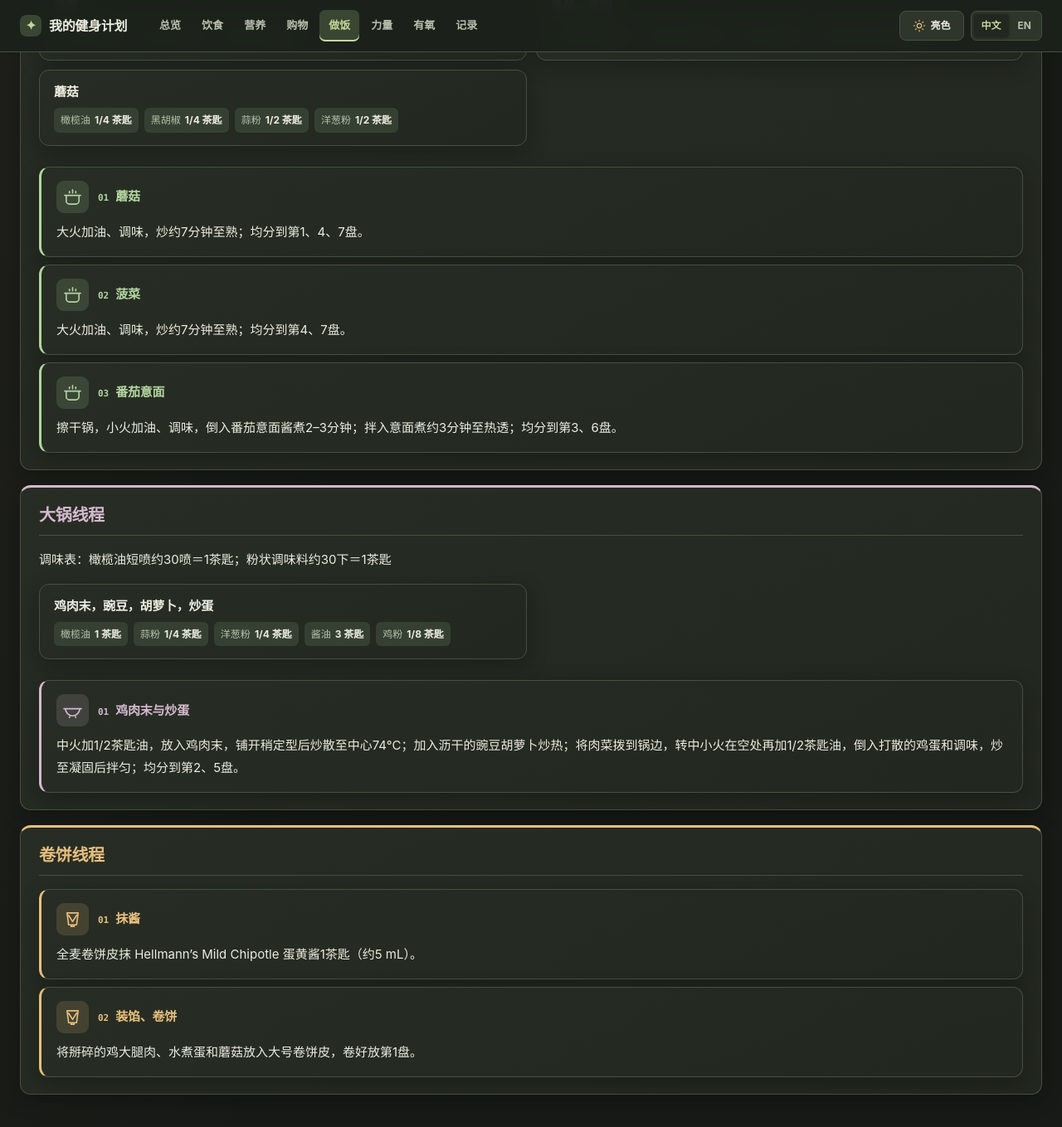
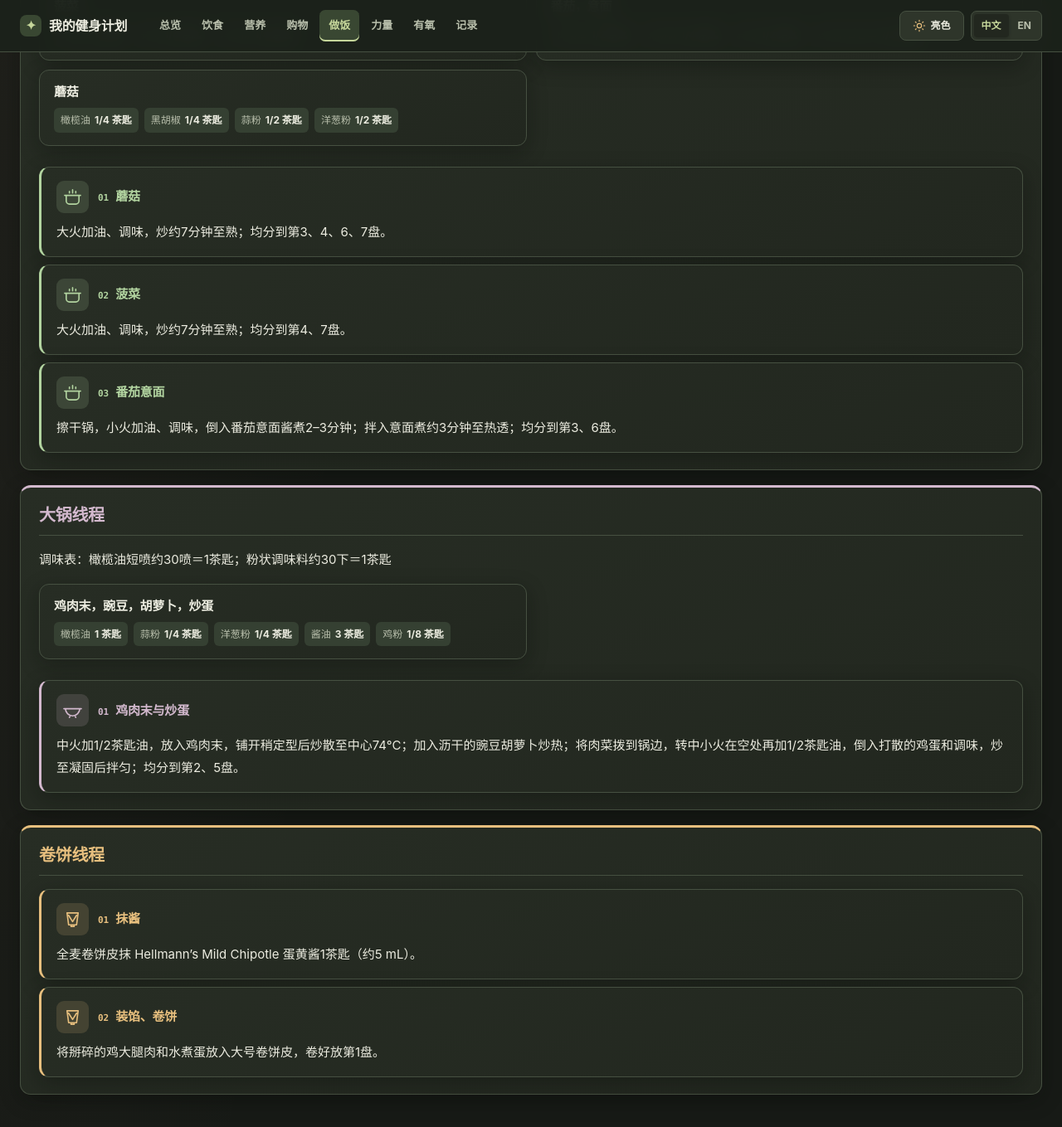
Before and after one commit to yunhaixiang/fitness, a Jekyll site: the page built from cooking.md, in a window 1280 px wide and 1400 px high, scrolled down 7671 px. Shown: the top 1359 px of the window at 83% size. Built offline with Jekyll 4.4.1, drawn with Linux system fonts in a browser that asks for light colours; some of the changed text lies outside the part shown.

Commit message:
Split mushrooms evenly between pasta and potato meals

```diff
--- a/_data/meal_nutrition.json
+++ b/_data/meal_nutrition.json
@@ -4,9 +4,9 @@
     "fruit_breakfast": {"label": "周日—周二早餐（混合水果盘）", "foodZh": "高纤维谷物早餐 40 g，无糖豆奶 270 mL，一水肌酸 5 g，混合水果盘约 333 g", "foodEn": "40 g high-fibre cereal, 270 mL unsweetened soy milk, 5 g creatine monohydrate, about 333 g mixed fruit", "kcal": "342", "protein": "13.3", "fat": "6.0", "saturatedFat": "0.8", "carbs": "74.8", "fibre": "23.0", "sugar": "31.1", "cholesterol": "0", "sodium": "256", "calcium": "521", "iron": "7.2", "potassium": "1,042"},
     "kiwi_breakfast": {"label": "周三—周六早餐（奇异果2个）", "foodZh": "高纤维谷物早餐 40 g，无糖豆奶 270 mL，一水肌酸 5 g，奇异果 2 个", "foodEn": "40 g high-fibre cereal, 270 mL unsweetened soy milk, 5 g creatine monohydrate, 2 kiwis", "kcal": "285", "protein": "13.0", "fat": "6.2", "saturatedFat": "0.7", "carbs": "61.3", "fibre": "23.8", "sugar": "15.8", "cholesterol": "0", "sodium": "244", "calcium": "532", "iron": "6.9", "potassium": "943"},
     "outside_drink": {"label": "餐外饮品", "foodZh": "无糖豆奶 270 mL", "foodEn": "270 mL unsweetened soy milk", "kcal": "97", "protein": "8.6", "fat": "4.8", "saturatedFat": "0.5", "carbs": "4.3", "fibre": "2.1", "sugar": "1.1", "cholesterol": "0", "sodium": "97", "calcium": "323", "iron": "0.9", "potassium": "377"},
-    "potato": {"label": "周二午／周三晚／周五晚／周日午", "kcal": "664", "protein": "56.3", "fat": "26.8", "saturatedFat": "7.7", "carbs": "47.3", "fibre": "7.9", "sugar": "11.4", "cholesterol": "128", "sodium": "884", "calcium": "216", "iron": "7.1", "potassium": "2,933"},
-    "wrap": {"label": "周日晚／周四午", "kcal": "715", "protein": "62.9", "fat": "35.7", "saturatedFat": "8.6", "carbs": "36.3", "fibre": "4.5", "sugar": "2.8", "cholesterol": "605", "sodium": "792", "calcium": "123", "iron": "5.6", "potassium": "1,266"},
+    "potato": {"label": "周二午／周三晚／周五晚／周日午", "kcal": "658", "protein": "55.8", "fat": "26.7", "saturatedFat": "7.7", "carbs": "46.3", "fibre": "7.7", "sugar": "11.1", "cholesterol": "128", "sodium": "883", "calcium": "212", "iron": "7.0", "potassium": "2,845"},
+    "wrap": {"label": "周日晚／周四午", "kcal": "692", "protein": "60.9", "fat": "35.2", "saturatedFat": "8.5", "carbs": "32.2", "fibre": "3.9", "sugar": "1.5", "cholesterol": "605", "sodium": "787", "calcium": "107", "iron": "5.2", "potassium": "914"},
     "rice": {"label": "周一午／周二晚／周四晚／周六午", "kcal": "669", "protein": "61.8", "fat": "24.5", "saturatedFat": "8.2", "carbs": "51.7", "fibre": "5.0", "sugar": "3.8", "cholesterol": "594", "sodium": "685", "calcium": "121", "iron": "3.5", "potassium": "884"},
-    "pasta": {"label": "周一晚／周三午／周五午／周六晚", "kcal": "637", "protein": "46.8", "fat": "20.3", "saturatedFat": "3.3", "carbs": "67.8", "fibre": "4.3", "sugar": "7.5", "cholesterol": "159", "sodium": "816", "calcium": "76", "iron": "4.2", "potassium": "1,099"}
+    "pasta": {"label": "周一晚／周三午／周五午／周六晚", "kcal": "655", "protein": "48.3", "fat": "20.6", "saturatedFat": "3.4", "carbs": "70.9", "fibre": "4.8", "sugar": "8.5", "cholesterol": "159", "sodium": "820", "calcium": "88", "iron": "4.5", "potassium": "1,363"}
   }
 }
--- a/assets/cooking-flow.js
+++ b/assets/cooking-flow.js
@@ -51,7 +51,7 @@
     { id: 'spinach', label: ['菠菜', 'Spinach'], note: ['小锅 · 约7分钟', 'Saucepan · about 7 min'], group: 'small-wok', before: ['mushroom', 'prep-spinach'], link: '#cook-spinach' },
     { id: 'tomato', label: ['番茄意面', 'Tomato Pasta'], note: ['小锅 · 酱汁与意面', 'Saucepan · sauce and pasta'], group: 'small-wok', before: ['spinach', 'pasta', 'prep-tomato'], link: '#cook-tomato' },
     { id: 'ground', label: ['鸡肉末与炒蛋', 'Ground Chicken and Eggs'], note: ['大锅 · 豌豆与胡萝卜', 'Wok · peas and carrots'], group: 'large-wok', before: ['prep-meat', 'prep-beaten-eggs', 'prep-peas-carrots'], link: '#cook-ground' },
-    { id: 'wrap', label: ['抹酱、装馅、卷饼', 'Sauce, Fill and Roll Wrap'], note: ['鸡腿肉、水煮蛋、蘑菇', 'Chicken, boiled eggs, mushrooms'], group: 'wrap', before: ['chicken', 'eggs', 'mushroom'], link: '#cook-wrap' },
+    { id: 'wrap', label: ['抹酱、装馅、卷饼', 'Sauce, Fill and Roll Wrap'], note: ['鸡腿肉、水煮蛋', 'Chicken, boiled eggs'], group: 'wrap', before: ['chicken', 'eggs'], link: '#cook-wrap' },
     { id: 'finish', label: ['分盘、入冰箱、清洗', 'Portion, Refrigerate and Clean'], note: ['所有餐食完成后', 'When every component is ready'], group: 'finish', before: ['rice', 'chicken', 'potato', 'ribs', 'salmon', 'haddock', 'mushroom', 'spinach', 'tomato', 'ground', 'wrap'], link: '#portions' }
   ];
   const groups = [
@@ -63,7 +63,7 @@
     { id: 'pots', icon: 'pot', title: ['煮锅一、煮锅二', 'Pots 1 and 2'], hint: ['鸡蛋与意面并行', 'Eggs and pasta in parallel'] },
     { id: 'small-wok', icon: 'pot', title: ['小锅', 'Saucepan'], hint: ['蘑菇 → 菠菜 → 番茄意面', 'Mushrooms → spinach → tomato pasta'] },
     { id: 'large-wok', icon: 'wok', title: ['大锅', 'Wok'], hint: ['鸡肉末、蔬菜、炒蛋', 'Ground chicken, vegetables and eggs'] },
-    { id: 'wrap', icon: 'wrap', title: ['卷饼', 'Wrap'], hint: ['等待鸡腿肉、鸡蛋和蘑菇', 'Wait for chicken, eggs and mushrooms'] },
+    { id: 'wrap', icon: 'wrap', title: ['卷饼', 'Wrap'], hint: ['等待鸡腿肉和鸡蛋', 'Wait for chicken and eggs'] },
     { id: 'finish', icon: 'finish', title: ['收尾', 'Finish'], hint: ['全部完成后分盘', 'Portion after everything is ready'] }
   ];
 
--- a/assets/i18n.js
+++ b/assets/i18n.js
@@ -50,6 +50,7 @@
     '鸡大腿肉1块，裹粉黑线鳕1片': '1 Chicken Thigh, 1 Breaded Haddock Fillet',
     'BBQ排骨1/4盒，三文鱼1块': '¼ box of BBQ ribs, 1 salmon portion',
     '菠菜，蘑菇': 'spinach, mushrooms',
+    '番茄，蘑菇': 'Tomato, Mushrooms',
     '豌豆，胡萝卜': 'peas, carrots',
     '放纵餐': 'Cheat Meals',
     '按在原计划外加吃一次计算；营养数据为参考估算。': 'Assumes one extra item on top of the meal plan; nutrient values are approximate.',
@@ -95,14 +96,14 @@
     '三文鱼：400°F烤8分钟至熟透；第4、7盘各放1块。': 'Salmon: air-fry at 400°F for 8 minutes until cooked through; put one portion each in meals 4 and 7.',
     '水煮蛋：水开后煮约8分钟；掰碎后放第1盘。': 'Boiled eggs: once the water boils, cook for about 8 minutes. Break up and add to meal 1.',
     '意面：水开后煮约8分钟。': 'Pasta: once the water boils, cook for about 8 minutes.',
-    '蘑菇：大火加油、调味，炒约7分钟至熟；均分到第1、4、7盘。': 'Mushrooms: cook over high heat with oil and seasoning for about 7 minutes; split evenly between meals 1, 4 and 7.',
+    '蘑菇：大火加油、调味，炒约7分钟至熟；均分到第3、4、6、7盘。': 'Mushrooms: cook over high heat with oil and seasoning for about 7 minutes; split evenly between meals 3, 4, 6 and 7.',
     '番茄，意面：擦干锅，小火加油、调味，倒入番茄意面酱煮2–3分钟；拌入意面煮约3分钟至热透；均分到第3、6盘。': 'Tomato pasta: wipe the saucepan dry, add oil and seasoning over low heat, then add the tomato sauce and heat for 2–3 minutes. Stir in the pasta and cook about 3 more minutes. Split between meals 3 and 6.',
     '菠菜：大火加油、调味，炒约7分钟至熟；均分到第4、7盘。': 'Spinach: cook over high heat with oil and seasoning for about 7 minutes; split between meals 4 and 7.',
     '点击步骤查看前置任务和后续任务。': 'Select a step to see what comes before and after it.',
     '下方按厨具列出完整做饭步骤；启用 JavaScript 可查看交互流程。': 'The full cooking steps are listed below by appliance. Enable JavaScript for the interactive workflow.',
     '鸡肉末，豌豆，胡萝卜，炒蛋：中火加1/2茶匙油，放入鸡肉末，铺开稍定型后炒散至中心74°C；加入沥干的豌豆胡萝卜炒热；将肉菜拨到锅边，转中小火在空处再加1/2茶匙油，倒入打散的鸡蛋和调味，炒至凝固后拌匀；均分到第2、5盘。': 'Ground chicken, peas, carrots and scrambled eggs: add ½ tsp oil over medium heat and spread out the ground chicken. Let it set briefly, then break it up and cook to 74°C. Add the drained peas and carrots and heat through. Push the mixture aside, lower to medium-low, add another ½ tsp oil, then the beaten eggs and seasoning. Cook until set, combine and divide between meals 2 and 5.',
     '全麦卷饼皮抹 Hellmann’s Mild Chipotle 蛋黄酱1茶匙（约5 mL）。': 'Spread 1 tsp (about 5 mL) Hellmann’s Mild Chipotle mayonnaise on the whole-wheat tortilla.',
-    '将掰碎的鸡大腿肉、水煮蛋和蘑菇放入大号卷饼皮，卷好放第1盘。': 'Put the shredded chicken thighs, broken-up boiled eggs and mushrooms into the large tortilla; roll and put in meal 1.',
+    '将掰碎的鸡大腿肉和水煮蛋放入大号卷饼皮，卷好放第1盘。': 'Put the shredded chicken thighs and broken-up boiled eggs into the large tortilla; roll and put in meal 1.',
     '在家与健身馆的动作、组数和肌群': 'Exercises, sets and muscle groups at home and at the gym',
     '力量训练（在家）': 'Strength training (home)', '力量训练（在健身馆）': 'Strength training (gym)',
     '配重是训练量对照值；首次先用较轻重量试做，能稳定完成最少次数再逐步加重。史密斯机数字为两侧加片总重，杆重依机型。': 'These loads are targets for comparing planned volume. Start lighter, then add weight once you can complete the minimum reps with control. Smith machine values show total added plates; bar weight varies by machine.',
--- a/cooking.md
+++ b/cooking.md
@@ -80,7 +80,7 @@ cooking: true
 </tr>
 <tr>
 <td>蘑菇</td>
-<td>1、4、7各1/3</td>
+<td>3、4、6、7</td>
 </tr>
 <tr>
 <td>菠菜</td>
@@ -274,7 +274,7 @@ cooking: true
 </table>
 </div>
 
-1. 蘑菇：大火加油、调味，炒约7分钟至熟；均分到第1、4、7盘。
+1. 蘑菇：大火加油、调味，炒约7分钟至熟；均分到第3、4、6、7盘。
 2. 菠菜：大火加油、调味，炒约7分钟至熟；均分到第4、7盘。
 3. 番茄，意面：擦干锅，小火加油、调味，倒入番茄意面酱煮2–3分钟；拌入意面煮约3分钟至热透；均分到第3、6盘。
 
@@ -318,4 +318,4 @@ cooking: true
 {: #wraps }
 
 1. 全麦卷饼皮抹 Hellmann’s Mild Chipotle 蛋黄酱1茶匙（约5 mL）。
-2. 将掰碎的鸡大腿肉、水煮蛋和蘑菇放入大号卷饼皮，卷好放第1盘。
+2. 将掰碎的鸡大腿肉和水煮蛋放入大号卷饼皮，卷好放第1盘。
```
Also changed, not shown: _includes/diet-schedule.html (+6 -6 lines), stats.md (+10 -0 lines).
